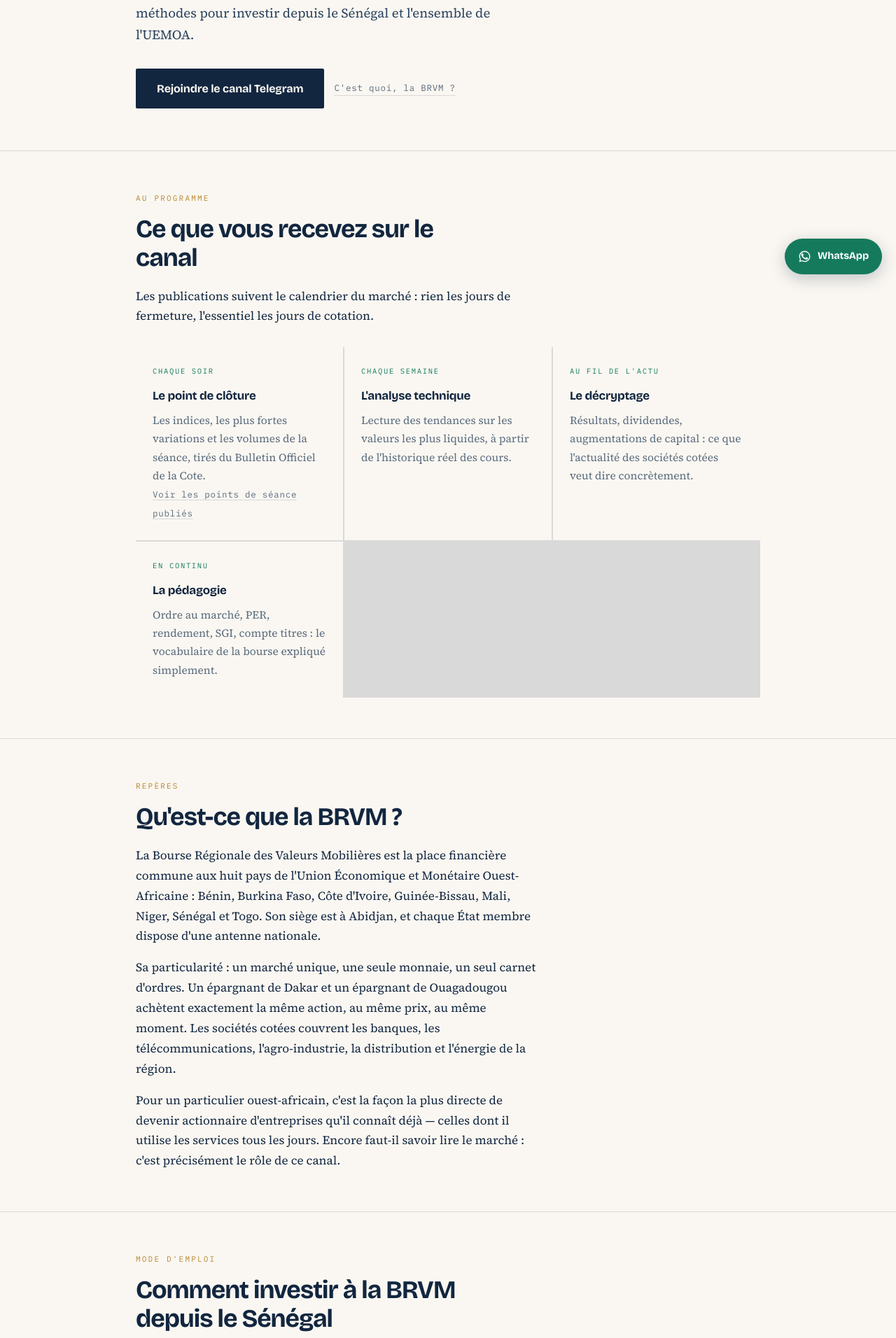
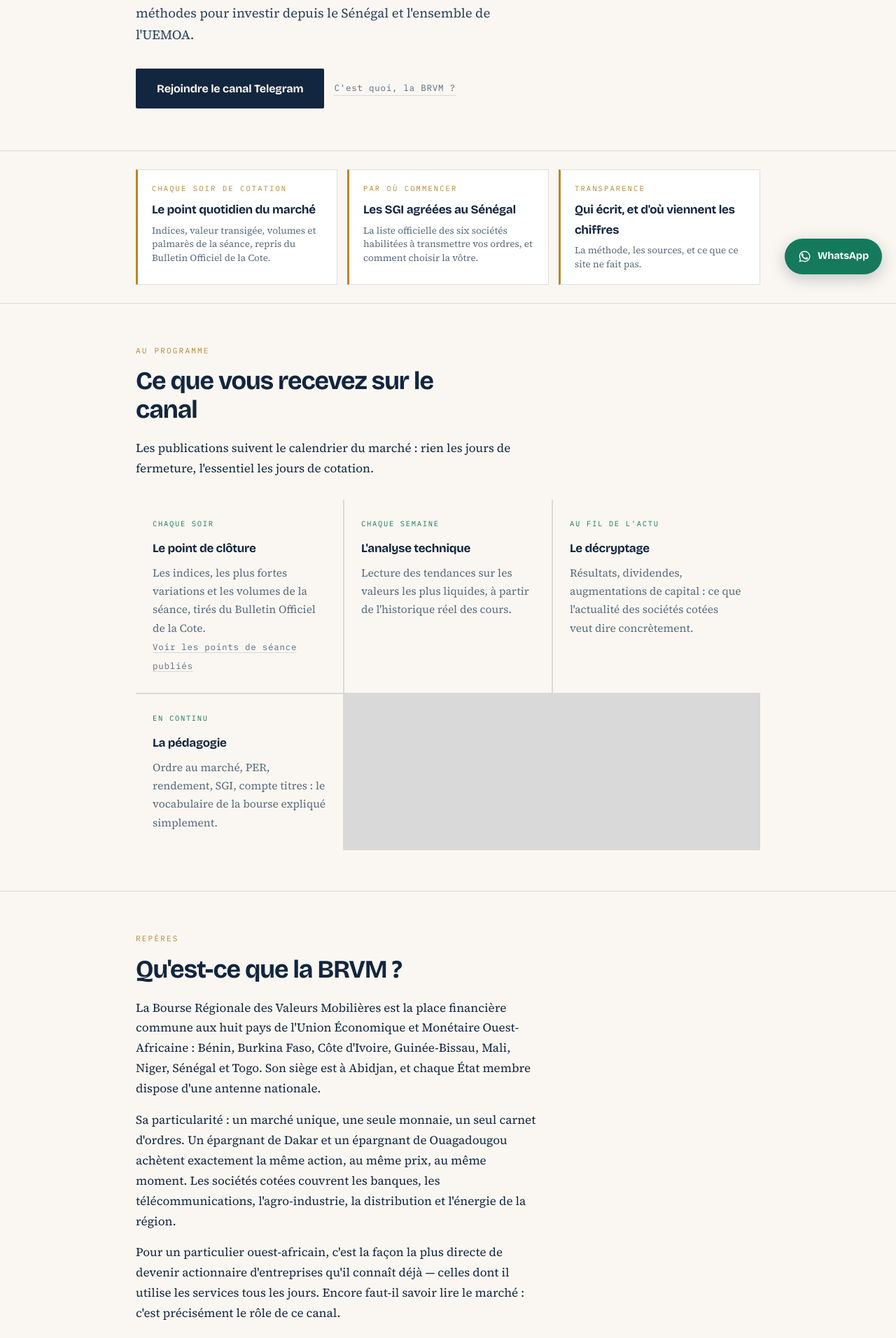
Before and after one commit to loomar118-cmd/brvm, a Jekyll site: the page index.html, which Jekyll copies as it is, in a window 1280 px wide. Shown: the part 488-2400 px from the top of the page at 70% size. Built offline with Jekyll 4.4.1, drawn with Linux system fonts in a browser that asks for light colours.

Commit message:
Acces rapides en haut de page vers le point du marche et les SGI

```diff
--- a/index.html
+++ b/index.html
@@ -198,6 +198,14 @@
   text-decoration:none;border-bottom:1px solid var(--trait);
 }
 .lien-sec:hover{color:var(--encre);border-color:var(--or)}
+     /* --- Acces rapides --- */
+     .acces{background:var(--papier);border-bottom:1px solid var(--trait);padding:26px 20px}
+     .acces .wrap{display:grid;grid-template-columns:repeat(auto-fit,minmax(240px,1fr));gap:14px}
+     .acces a{display:block;padding:18px 20px;border:1px solid var(--trait);border-left:3px solid var(--or);background:#fff;text-decoration:none;transition:transform .18s ease,box-shadow .18s ease}
+     .acces a:hover{transform:translateY(-2px);box-shadow:0 6px 18px rgba(18,38,63,.10)}
+     .acces .tag{display:block;font-family:"IBM Plex Mono",monospace;font-size:10.5px;letter-spacing:.2em;text-transform:uppercase;color:var(--or);margin-bottom:7px}
+     .acces .titre{display:block;font-family:"Bricolage Grotesque",system-ui,sans-serif;font-weight:700;font-size:17px;letter-spacing:-.015em;color:var(--encre);margin-bottom:5px}
+     .acces .desc{display:block;font-size:13.5px;color:var(--gris);line-height:1.45}
 
 /* ── Sections ──────────────────────────────────────────── */
 section{padding:58px 0;border-bottom:1px solid var(--trait)}
@@ -345,6 +353,26 @@
     </div>
   </div>
 </header>
+
+     <section class="acces">
+          <div class="wrap">
+               <a href="/marche/">
+                    <span class="tag">Chaque soir de cotation</span>
+                    <span class="titre">Le point quotidien du marché</span>
+                    <span class="desc">Indices, valeur transigée, volumes et palmarès de la séance, repris du Bulletin Officiel de la Cote.</span>
+               </a>
+               <a href="/sgi-senegal/">
+                    <span class="tag">Par où commencer</span>
+                    <span class="titre">Les SGI agréées au Sénégal</span>
+                    <span class="desc">La liste officielle des six sociétés habilitées à transmettre vos ordres, et comment choisir la vôtre.</span>
+               </a>
+               <a href="/a-propos/">
+                    <span class="tag">Transparence</span>
+                    <span class="titre">Qui écrit, et d'où viennent les chiffres</span>
+                    <span class="desc">La méthode, les sources, et ce que ce site ne fait pas.</span>
+               </a>
+          </div>
+     </section>
 
 <section>
   <div class="wrap">
```
